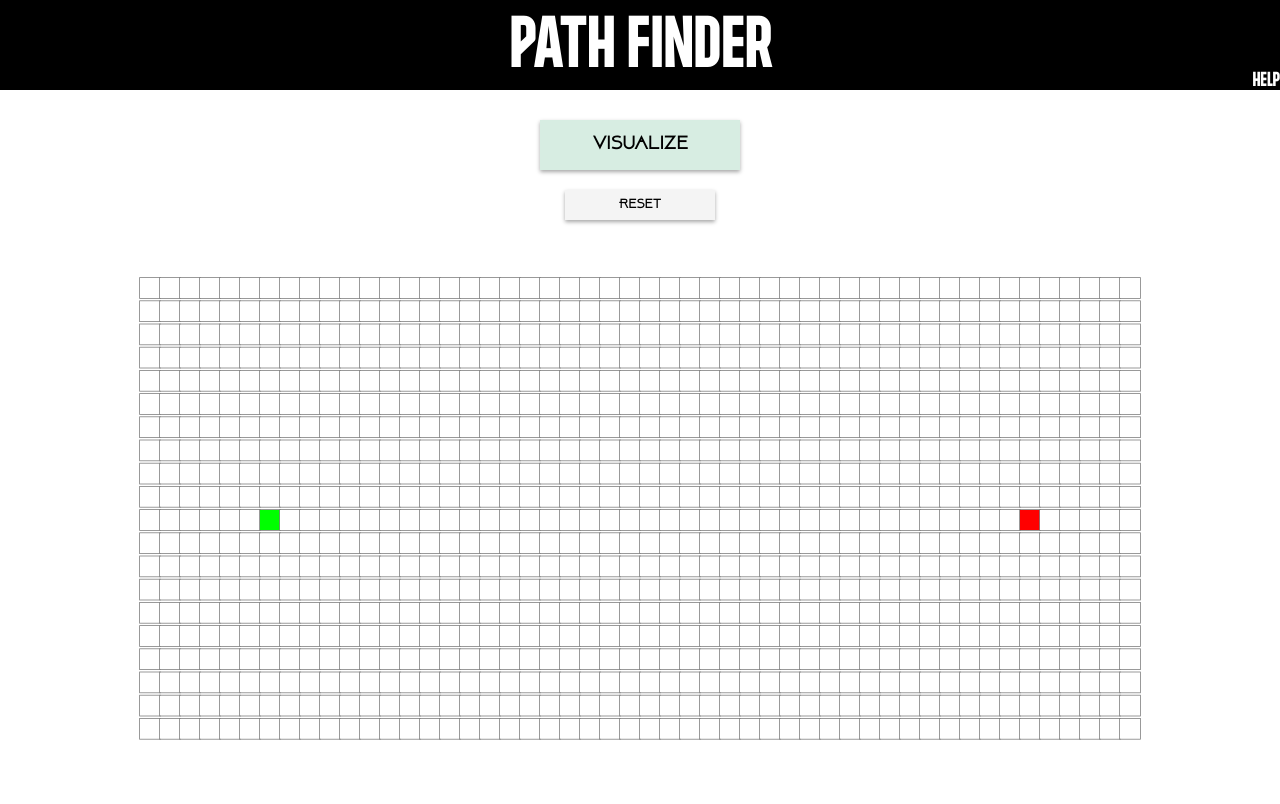
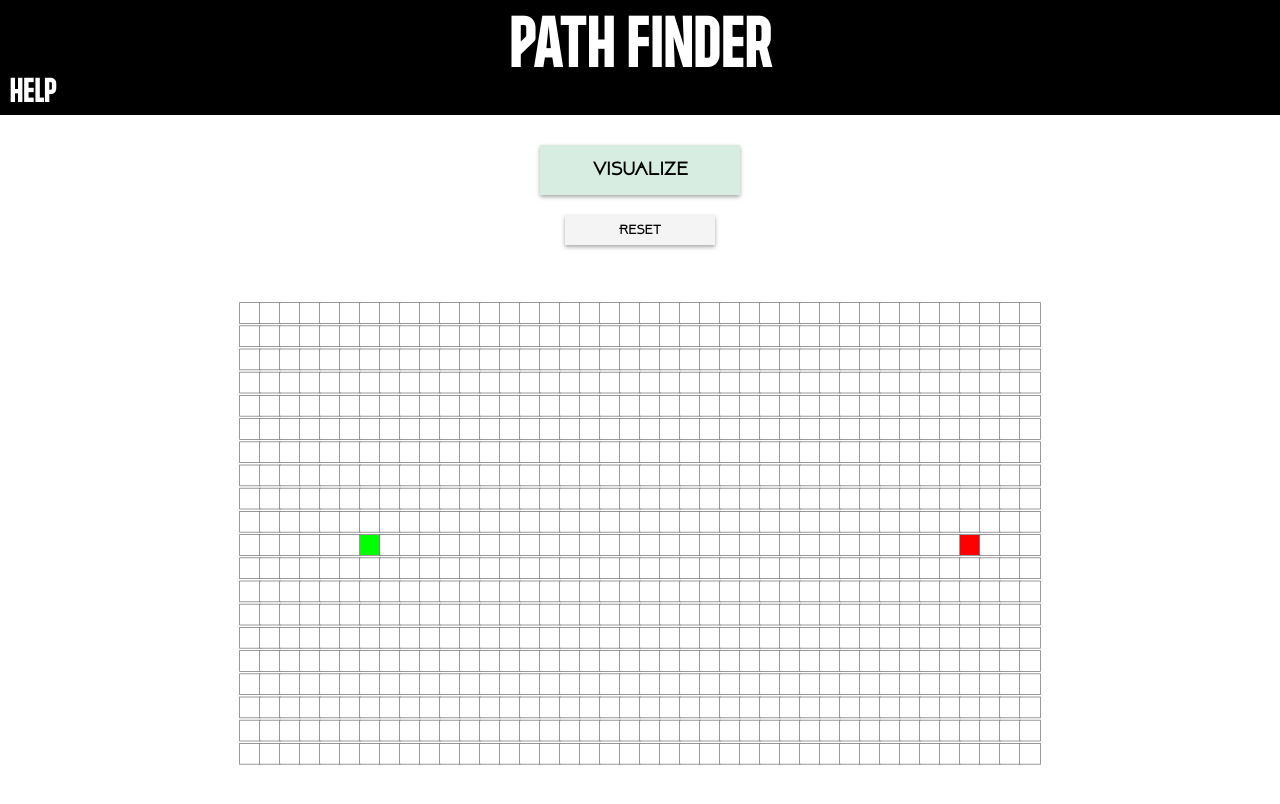
Before and after one commit to jemjefferson/PathFinder, a React (Create React App) app: page / in a window 1280 px wide. Shown: the top 804 px of the page. Built offline with nearby package versions, Linux system fonts and the light colour scheme.

Commit message:
Updated header style and tutorial text style.

```diff
--- a/src/HTML/styles.css
+++ b/src/HTML/styles.css
@@ -25,9 +25,12 @@ h1 {
 }
 
 h4 {
+  position: relative;
   font-family: 'Beach';
   color: white;
-  text-align: right;
+  transform: scale(1.7);
+  width: 10px;
+  padding: 1%;
 }
 
 #tutorialBtn {
@@ -60,7 +63,7 @@ h4:hover {
   #tutorial {
     padding: 1%;
     padding-top: 30px;
-    font-weight: 500;
+    font-weight: 600;
   }
 
 #tutorialBtn:hover {
--- a/src/PathFinderVisual/PathFinderVisual.css
+++ b/src/PathFinderVisual/PathFinderVisual.css
@@ -2,7 +2,7 @@
     transform: scale(0.8);
 }
 
-@media screen and (max-width: 900px) {
+@media screen and (max-width: 999px) {
     .grid {
       display: none;
     }
--- a/src/PathFinderVisual/PathFinderVisual.jsx
+++ b/src/PathFinderVisual/PathFinderVisual.jsx
@@ -7,7 +7,7 @@ import './PathFinderVisual.css';
 let START_NODE_ROW = 10;
 let START_NODE_COL = 6;
 const FINISH_NODE_ROW = 10;
-const FINISH_NODE_COL = 44;
+const FINISH_NODE_COL = 36;
 
 export default class PathfindingVisualizer extends Component {
   constructor() {
@@ -129,7 +129,7 @@ const getInitialGrid = () => {
   const grid = [];
   for (let row = 0; row < 20; row++) {
     const currentRow = [];
-    for (let col = 0; col < 50; col++) {
+    for (let col = 0; col < 40; col++) {
       currentRow.push(createNode(col, row));
     }
     grid.push(currentRow);
```
